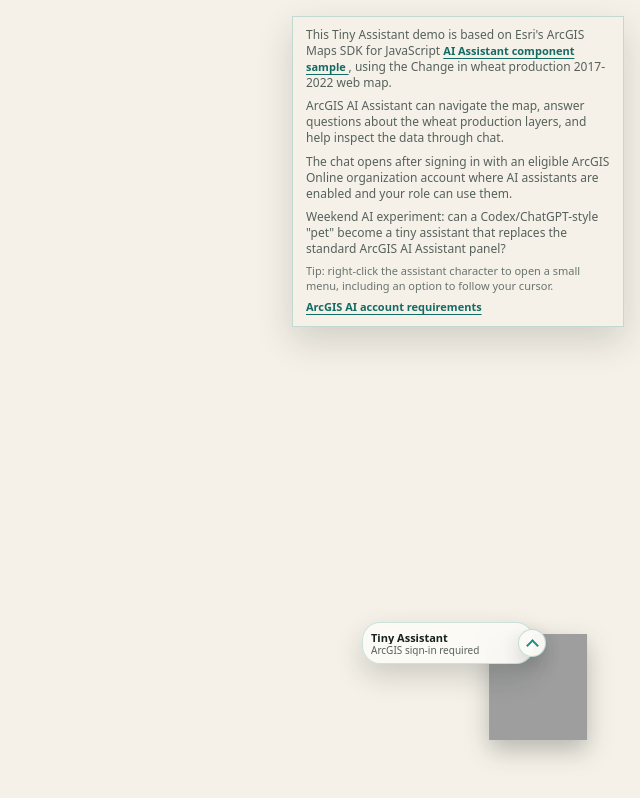
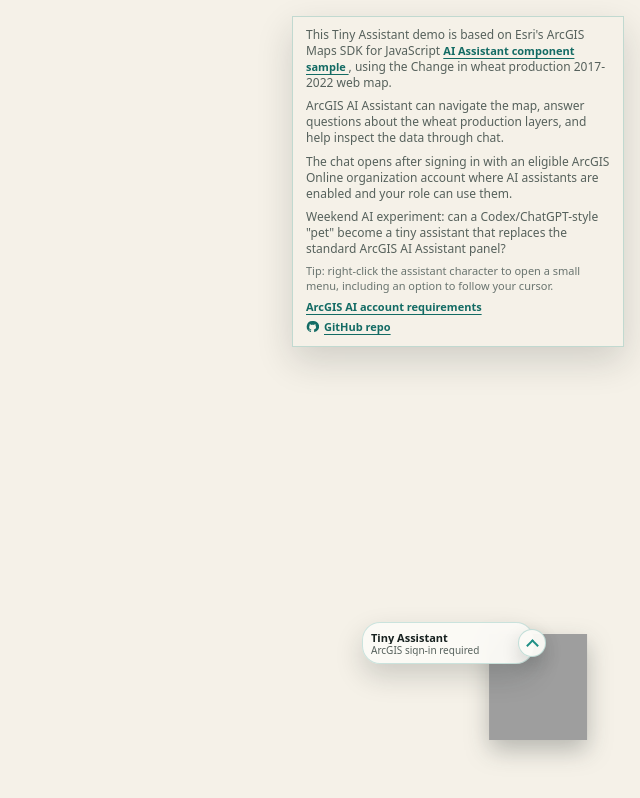
Before and after one commit to ceddc/tiny-assistant, a website built with Vite: page index.html in a window 1280 px wide. Shown: the whole page, without its empty margins (640-1280 px from the left). Built offline with nearby package versions, Linux system fonts and the light colour scheme.

Commit message:
Add GitHub link to info panel

```diff
--- a/index.html
+++ b/index.html
@@ -62,6 +62,17 @@
               rel="noreferrer">
               ArcGIS AI account requirements
             </a>
+            <a
+              class="demo-intro-repo-link"
+              href="https://github.com/ceddc/tiny-assistant"
+              target="_blank"
+              rel="noreferrer">
+              <svg aria-hidden="true" viewBox="0 0 16 16" focusable="false">
+                <path
+                  d="M8 1.2a6.9 6.9 0 0 0-2.2 13.5c.3.1.4-.1.4-.3v-1.2c-1.7.4-2.1-.7-2.1-.7-.3-.6-.7-.8-.7-.8-.6-.4 0-.4 0-.4.6 0 1 .7 1 .7.6 1 1.5.7 1.8.5.1-.4.2-.7.4-.8-1.4-.2-2.8-.7-2.8-3 0-.7.2-1.2.7-1.7-.1-.2-.3-.8.1-1.7 0 0 .6-.2 1.8.7.5-.1 1.1-.2 1.7-.2s1.1.1 1.7.2c1.2-.9 1.8-.7 1.8-.7.4.9.1 1.5.1 1.7.4.5.7 1 .7 1.7 0 2.3-1.4 2.8-2.8 3 .2.2.4.6.4 1.2v1.7c0 .2.1.4.4.3A6.9 6.9 0 0 0 8 1.2Z" />
+              </svg>
+              GitHub repo
+            </a>
           </div>
         </calcite-panel>
 
--- a/src/styles.css
+++ b/src/styles.css
@@ -104,6 +104,19 @@ tiny-arcgis-assistant {
   font: 700 11px/1.2 ui-sans-serif, system-ui, -apple-system, BlinkMacSystemFont, "Segoe UI", sans-serif;
   text-decoration-thickness: 1px;
   text-underline-offset: 3px;
+}
+
+.demo-intro-repo-link {
+  align-items: center;
+  display: inline-flex;
+  gap: 5px;
+}
+
+.demo-intro-repo-link svg {
+  block-size: 13px;
+  fill: currentColor;
+  flex: 0 0 13px;
+  inline-size: 13px;
 }
 
 .assistant-bubble {
```
